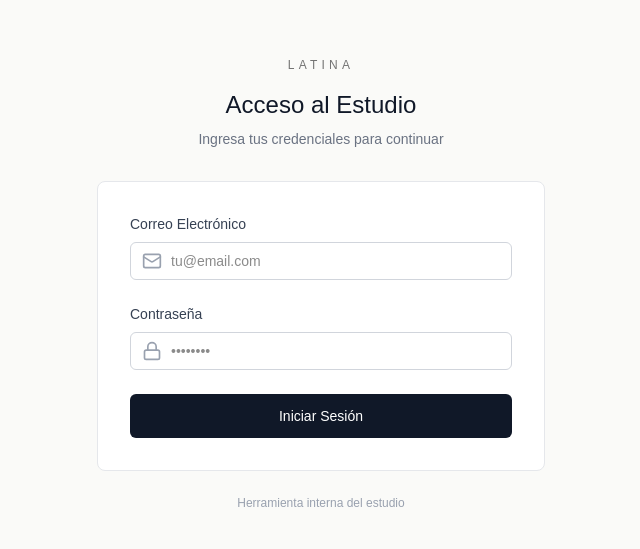
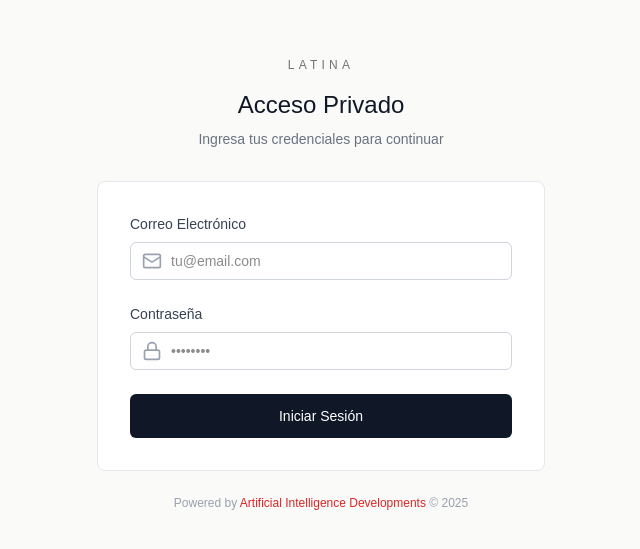
Before and after one commit to innovationwizard/latina, a Next.js app: page /login in a window 1280 px wide. Shown: the part 119-668 px from the top of the page, without its empty margins (319-959 px from the left). Built offline with nearby package versions, Linux system fonts and the light colour scheme.

Commit message:
Más texto.

```diff
--- a/app/login/page.tsx
+++ b/app/login/page.tsx
@@ -49,7 +49,7 @@ export default function LoginPage() {
             </div>
           </div>
           <h1 className="text-2xl font-light text-gray-900 mb-2">
-            Acceso al Estudio
+            Acceso Privado
           </h1>
           <p className="text-sm text-gray-500">
             Ingresa tus credenciales para continuar
@@ -118,7 +118,7 @@ export default function LoginPage() {
         </form>
 
         <p className="text-xs text-gray-400 text-center mt-6">
-          Herramienta interna del estudio
+          Powered by <span style={{ color: '#dc2626' }}>Artificial Intelligence Developments</span> © 2025
         </p>
       </div>
     </div>
--- a/app/page.tsx
+++ b/app/page.tsx
@@ -184,8 +184,7 @@ export default function Home() {
                 Herramientas
               </p>
               <p className="text-sm text-neutral-500 mt-2 max-w-md">
-                Pequeños asistentes para render, notas y archivos. Útiles, pero
-                discretos.
+                Pequeños asistentes para render, notas y archivos.
               </p>
             </div>
             <div className="flex flex-wrap gap-3 text-xs">
```
